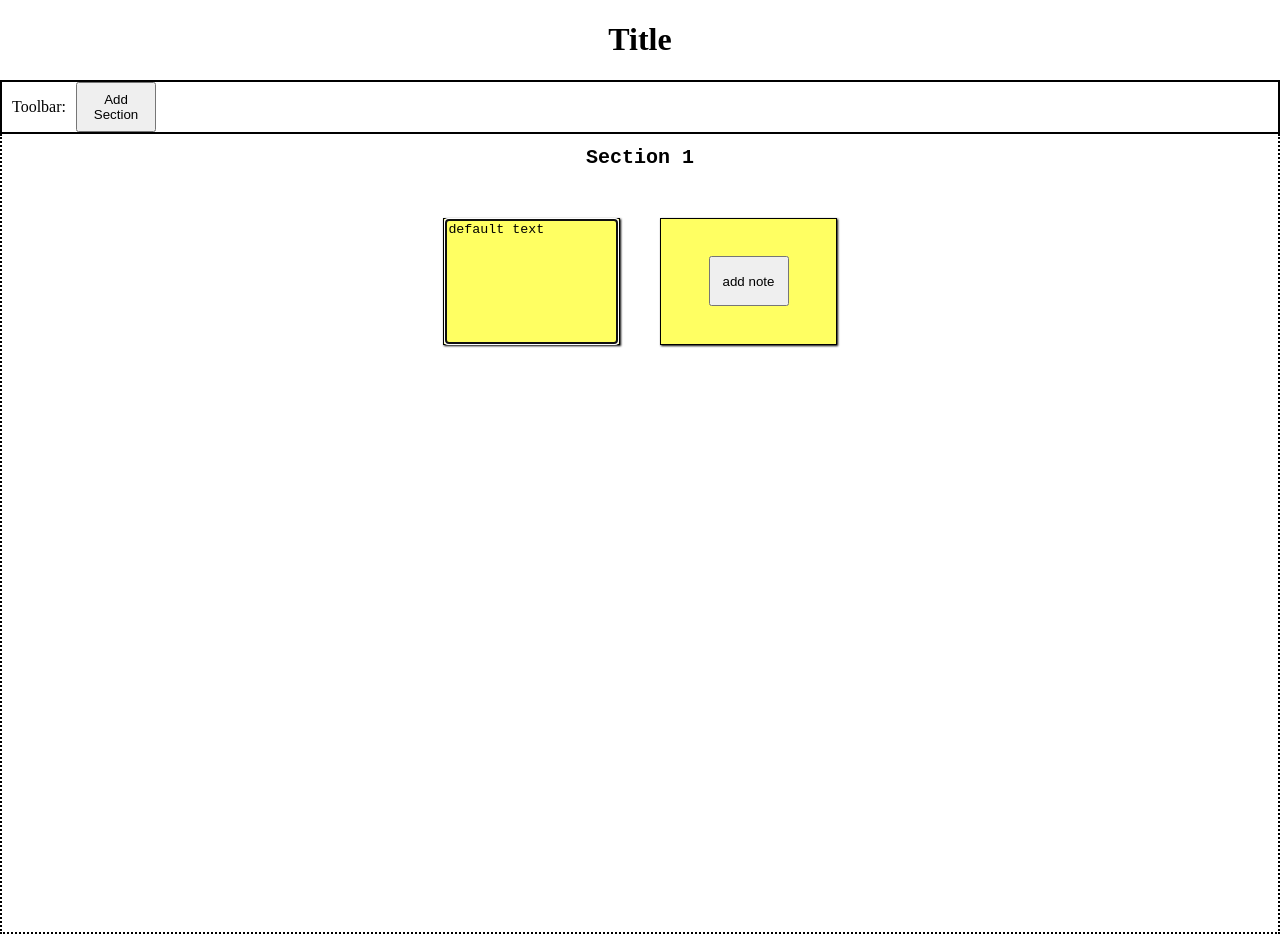
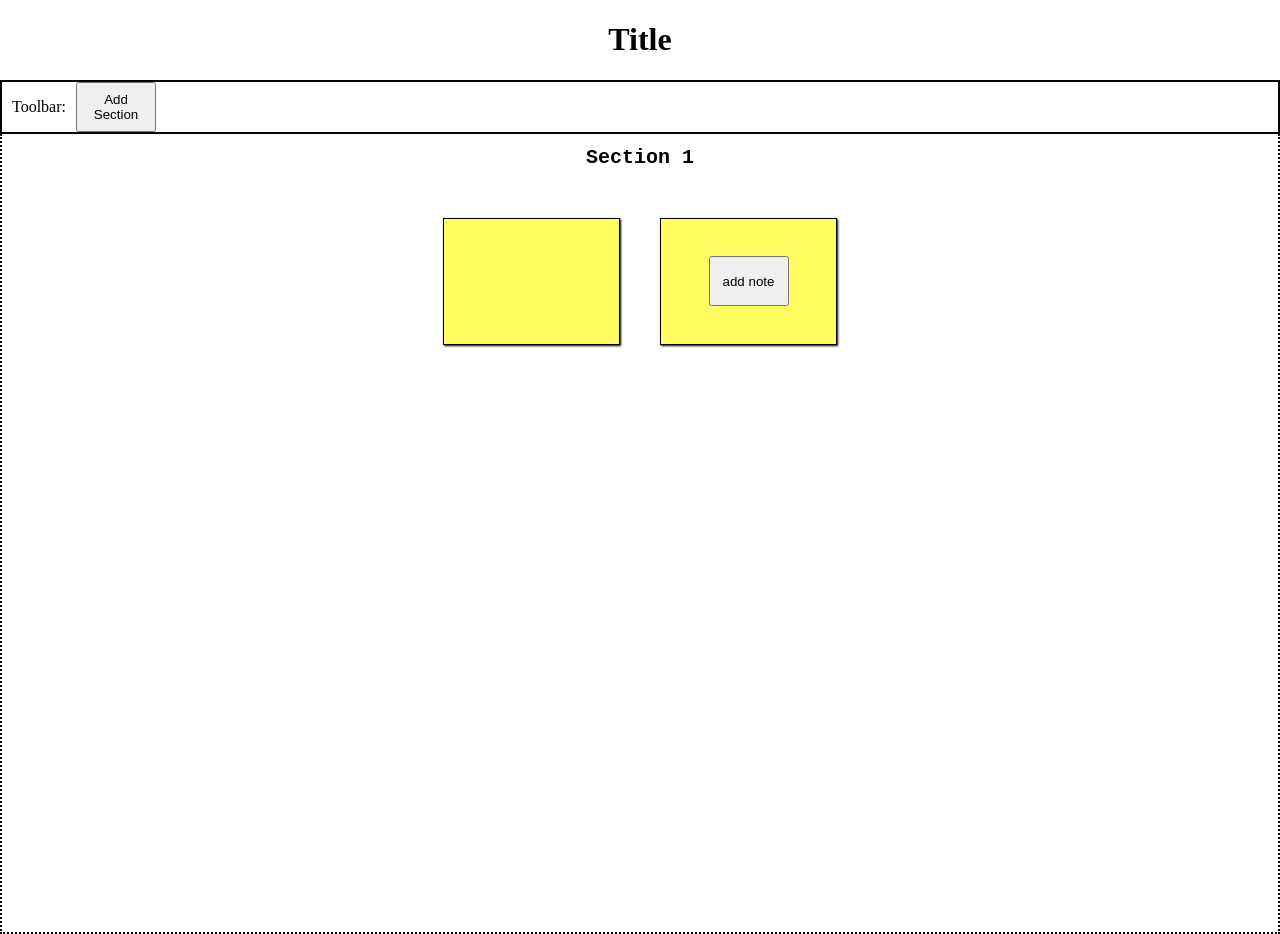
Before and after one commit to Chritical-Code/nesty-note, a React (Vite) app: page / in a window 1280 px wide. Both pictures are taken after a click on the button "add note". Built offline with nearby package versions, Linux system fonts and the light colour scheme.

Commit message:
Reworked focus refs. Still need new note to focus.

```diff
--- a/src/components/Note.tsx
+++ b/src/components/Note.tsx
@@ -1,24 +1,29 @@
 import styles from "./Note.module.css";
+import { useRef } from 'react';
 
 type NoteProps = {
     text: string;
-    refNewNote: React.Ref<HTMLTextAreaElement>;
     editNote: Function;
     inKey: number;
+    setFocusedTextArea: Function;
+    redraw: Function;
 }
 
-export default function Note({text, refNewNote, editNote, inKey}: NoteProps){
+export default function Note({text, editNote, inKey, setFocusedTextArea, redraw}: NoteProps){
+    const textArea = useRef<HTMLTextAreaElement>(null);
+
     function handleChange(event: React.ChangeEvent<HTMLTextAreaElement>){
         editNote(event.target.value, inKey);
     }
 
     function handleClick(){
-        alert("clicked note control");
+        setFocusedTextArea(textArea.current);
+        redraw();
     }
 
     return(
         <div className={styles.stickyNote}>
-            <textarea className={styles.textArea} defaultValue={text} ref={refNewNote} onChange={(event) => handleChange(event)}></textarea>
+            <textarea className={styles.textArea} defaultValue={text} ref={textArea} onChange={(event) => handleChange(event)}></textarea>
             <div className={styles.noteControl} onClick={() => handleClick()}></div>
         </div>
     );
--- a/src/components/Section.tsx
+++ b/src/components/Section.tsx
@@ -7,23 +7,24 @@ import styles from "./Section.module.css";
 type SectionProps = {
     inKey: number;
     title: string;
-    refNewNote: React.Ref<HTMLTextAreaElement>;
-    focusNote: Function;
+    focusOnTextArea: Function;
     renameSection: Function;
-    clearRefNewNote: Function;
+    clearFocusedTextArea: Function;
+    setFocusedTextArea: Function;
 }
 
-export default function Section({inKey, title, refNewNote, focusNote, renameSection, clearRefNewNote}: SectionProps){
+export default function Section({inKey, title, focusOnTextArea, renameSection, clearFocusedTextArea, setFocusedTextArea}: SectionProps){
     const [noteData, setNoteData] = useState(Array(0));
     const refTitle = useRef<HTMLTextAreaElement>(null);
+    const [, setRedraw] = useState(0);
 
     useEffect(() => {
-        focusNote();
+        focusOnTextArea();
     });
 
     const notes = noteData.map((inText, index) => {
         return(
-            <Note key={index} inKey={index} text={inText} refNewNote={refNewNote} editNote={editNote}></Note>
+            <Note key={index} inKey={index} text={inText} editNote={editNote} setFocusedTextArea={setFocusedTextArea} redraw={redraw}></Note>
         );
     });
 
@@ -39,7 +40,11 @@ export default function Section({inKey, title, refNewNote, focusNote, renameSect
         const newNoteData = [...noteData];
         newNoteData[inKey] = inNote;
         setNoteData(newNoteData);
-        clearRefNewNote();
+        clearFocusedTextArea();
+    }
+
+    function redraw() {
+        setRedraw(x => x + 1);
     }
 
     return(
@@ -52,7 +57,7 @@ export default function Section({inKey, title, refNewNote, focusNote, renameSect
                 {notes}
 
                 <div className={styles.addNoteDiv}>
-                    <button className={styles.addNote} onClick={() => handleAddNote("default text")}>add note</button>
+                    <button className={styles.addNote} onClick={() => handleAddNote("")}>add note</button>
                 </div>
             </div>
         </div>
--- a/src/pages/NotePage.tsx
+++ b/src/pages/NotePage.tsx
@@ -6,33 +6,37 @@ import Toolbar from "../components/Toolbar";
 
 export default function NotePage(){
     const [sectionData, setSectionData] = useState(["Section 1"]);
-    const refNewNote = useRef<HTMLTextAreaElement>(null);
+    const focusedTextArea = useRef<HTMLTextAreaElement>(null);
 
     const sections = sectionData.map((inTitle, index) => {
         return(
-            <Section key={index} inKey={index} title={inTitle} refNewNote={refNewNote}
-            focusNote={focusNote} renameSection={renameSection} clearRefNewNote={clearRefNewNote}></Section>
+            <Section key={index} inKey={index} title={inTitle} focusOnTextArea={focusOnTextArea}
+            renameSection={renameSection} clearFocusedTextArea={clearFocusedTextArea} setFocusedTextArea={setFocusedTextArea}></Section>
         );
     });
 
     function handleAddSection(newSection: string){
         setSectionData([...sectionData, newSection])
-        clearRefNewNote();
-    }
-
-    function focusNote(){
-        refNewNote.current?.focus();
+        clearFocusedTextArea();
     }
 
     function renameSection(inTitle: string, inKey: number){
         const newSectionData = [...sectionData];
         newSectionData[inKey] = inTitle;
         setSectionData(newSectionData);
-        clearRefNewNote();
+        clearFocusedTextArea();
     }
 
-    function clearRefNewNote(){
-        refNewNote.current = null;
+    function focusOnTextArea(){
+        focusedTextArea.current?.focus();
+    }
+
+    function setFocusedTextArea(textArea: HTMLTextAreaElement){
+        focusedTextArea.current = textArea;
+    }
+
+    function clearFocusedTextArea(){
+        focusedTextArea.current = null;
     }
 
     return(
```
Also changed, not shown: public/nows.txt.
